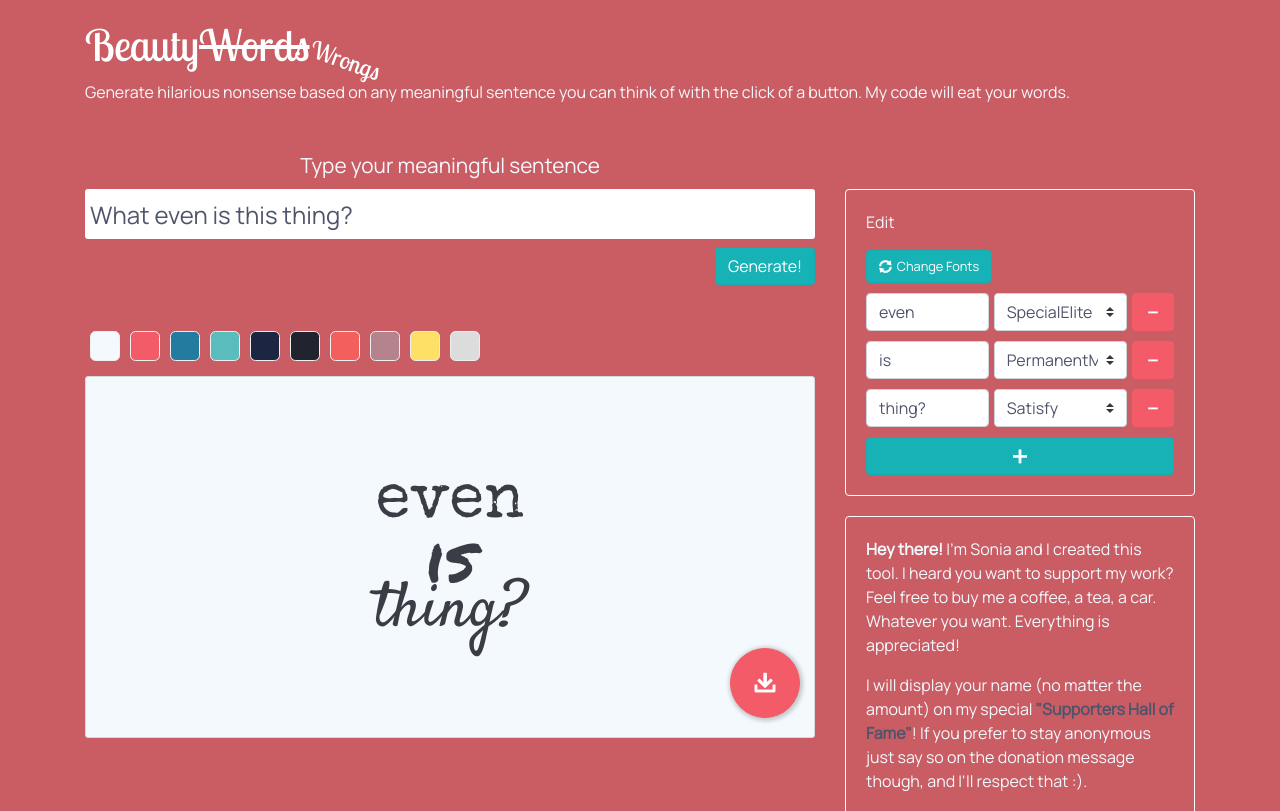
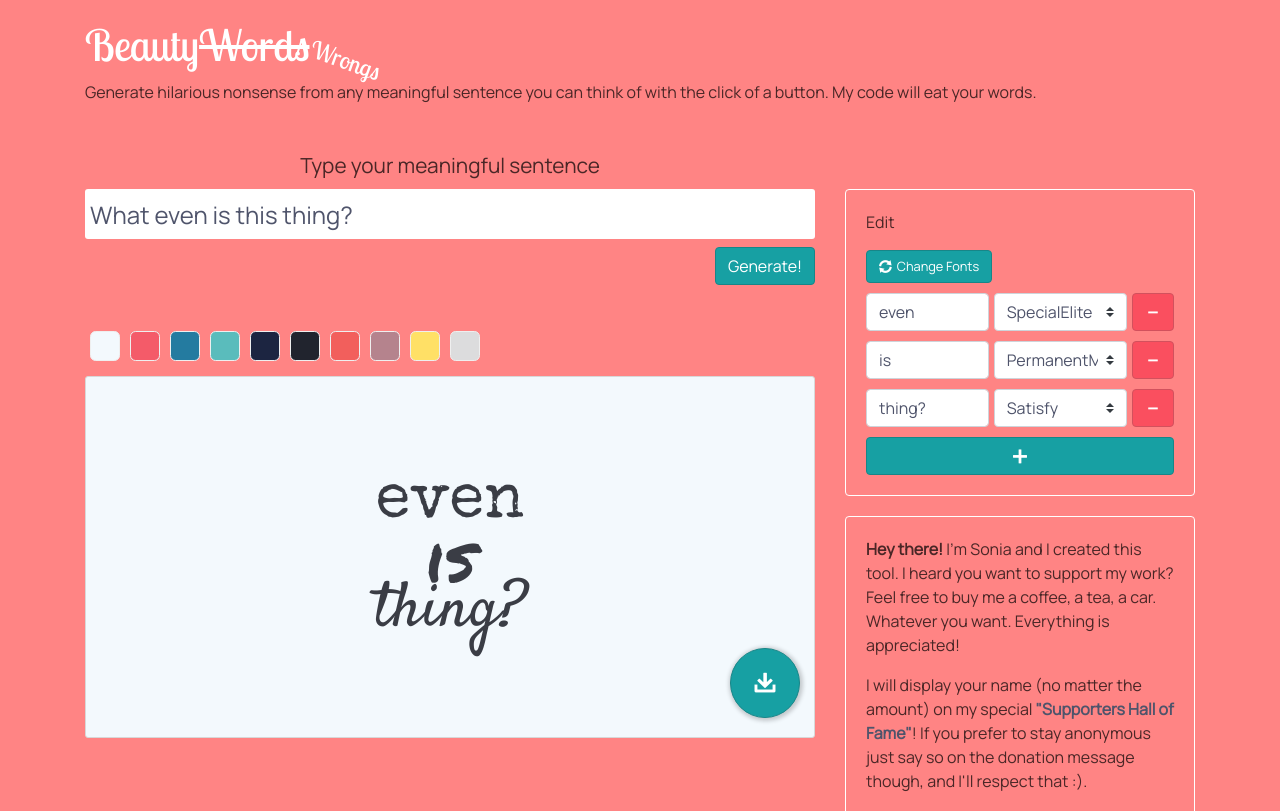
Before and after one commit to soniarizzodev/BeautyWords, a Flask app: template webapp/templates/index.html in a window 1280 px wide. Shown: the top 811 px of the page. Run offline with Flask 2, Linux system fonts and the light colour scheme; the template is opened without the code that fills it, so the values that code supplies are empty; some libraries are stand-ins or nearby versions.

Commit message:
Renovation :sparkles:

```diff
--- a/webapp/static/content/site.css
+++ b/webapp/static/content/site.css
@@ -7,15 +7,14 @@
 }
 
 html{
-    height:100%;
+    min-height:100vh;
 }
 
 body {
-    padding-top: 20px;
     font-family: 'Manrope', sans-serif;
-    background-color: #C95D63;
-    color: #f3f9fd;
-    height: 100%;
+    color:#000000b5;
+    min-height:100vh;
+    background-color: #ff8484;
 }
 
 body.hof-container {
@@ -28,9 +27,10 @@ body.hof-container {
 
 /* Set padding to keep content from hitting the edges */
 .body-content {
+    padding-top: 20px;
     padding-left: 15px;
     padding-right: 15px;
-    height:100%;
+    min-height:100vh;
     display:flex;
     flex-direction:column;
     justify-content:space-between;
@@ -414,28 +414,28 @@ a.supporter:hover p{
 }
 
 .btn-primary {
-    background-color: #16b2b5;
-    border-color: #16acaf;
+    background-color: #17a0a3;
+    border-color: #178688;
 }
 
     .btn-primary:hover {
-        background-color: #18a2a5;
+        background-color: #29b9bc;
         border-color: #188d8f;
     }
 
     .btn-primary:not(:disabled):not(.disabled).active, .btn-primary:not(:disabled):not(.disabled):active, .show > .btn-primary.dropdown-toggle {
-        background-color: #18a2a5;
+        background-color: #29b9bc;
         border-color: #188d8f;
     }
 
     .btn-primary.focus, .btn-primary:focus {
-        background-color: #18a2a5;
+        background-color: #29b9bc;
         border-color: #188d8f;
     }
 
 .btn-red{
-    background-color:#f45b69;
-    border-color: #f45b69;
+    background-color:#fa4f5f;
+    border-color: #d2515d;
     color:white;
 }
 
--- a/webapp/templates/index.html
+++ b/webapp/templates/index.html
@@ -42,7 +42,7 @@
                 <div id="canvas" class="canvas" data-bind="foreach:SplitSentence, class:CurrentColor">
                     <p data-bind="text:Text, class:Font"></p>
                 </div>
-                <button data-bind="click:MakeScreenshot" class="btn btn-red fab" role="button" aria-label="Download Poster" title="Download Poster">
+                <button data-bind="click:MakeScreenshot" class="btn btn-primary fab" role="button" aria-label="Download Poster" title="Download Poster">
                     <i class="icofont-download" data-bind="visible:!IsProcessing()"></i>
                     <div data-bind="visible:IsProcessing" class="spinner-border" role="status">
                         <span class="sr-only">Processing...</span>
--- a/webapp/templates/layout.html
+++ b/webapp/templates/layout.html
@@ -8,7 +8,7 @@
     <meta name="twitter:card" content="summary_large_image">
     <meta name="twitter:site" content="@soniasunset" />
     <meta property="og:title" content="BeautyWrongs - The buggiest typography generator">
-    <meta property="og:description" content="Generate hilarious nonsense based on any meaningful sentence you can think of.">
+    <meta property="og:description" content="Generate hilarious nonsense from any meaningful sentence you can think of.">
     <meta property="og:image" content="https://beautywrongs.herokuapp.com/static/images/beautywrongs_preview.png">
 
     <link rel="shortcut icon" href="{{ url_for('static', filename='images/icons/favicon.ico') }}" type="image/x-icon">
@@ -46,7 +46,7 @@
                 <div class="col-12">
                     <h2 class="LobsterTwo logo"><a href="{{url_for('home')}}">Beauty<span class="line">Words</span><span class="wrongs">Wrongs</span></a></h2>
                     <p>
-                        Generate hilarious nonsense based on any meaningful sentence you can think of with the click of a button. My code will eat your words.
+                        Generate hilarious nonsense from any meaningful sentence you can think of with the click of a button. My code will eat your words.
                     </p>
                 </div>
             </div>
```
